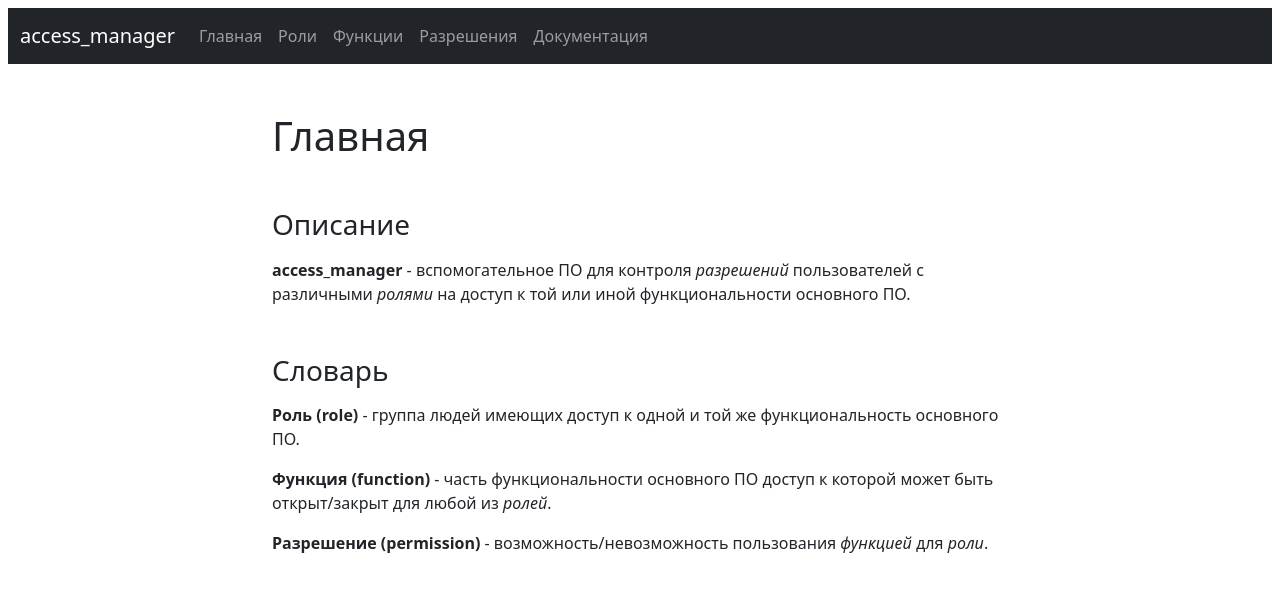
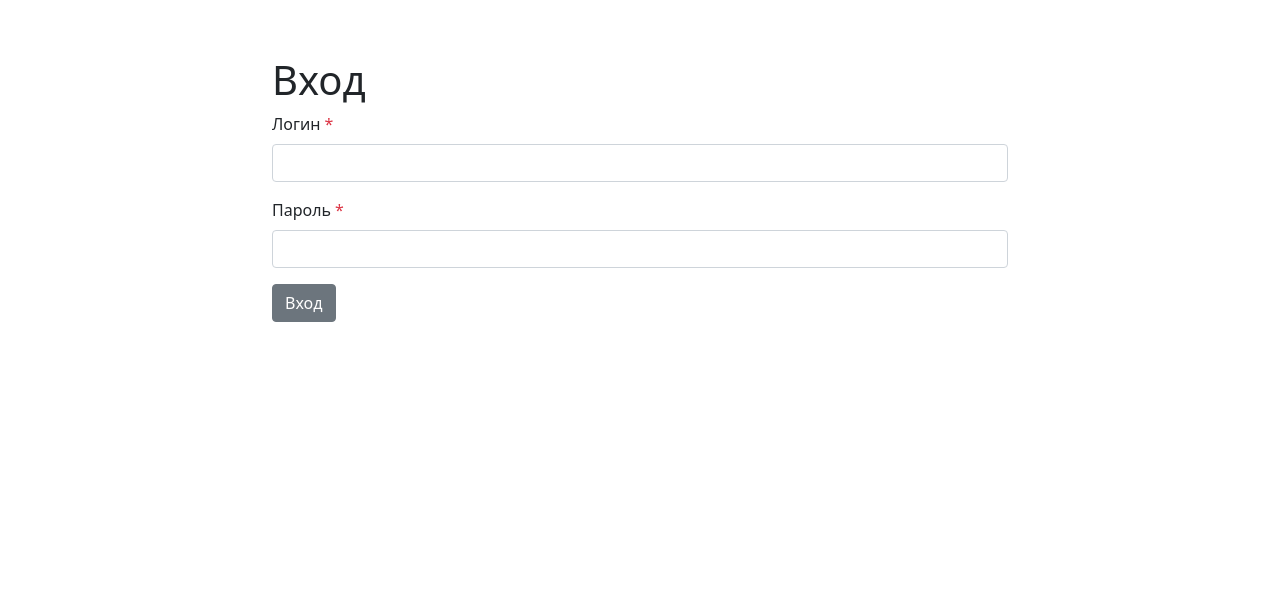
Before and after one commit to FedorovVladimir/access_manager_face, a Svelte app: page / in a window 1280 px wide. Shown: the top 592 px of the page. Built offline with nearby package versions, Linux system fonts and the light colour scheme.

Commit message:
Добивание кода

```diff
--- a/src/App.svelte
+++ b/src/App.svelte
@@ -5,14 +5,22 @@
     import Functions from "./Functions.svelte";
     import Permissions from "./Permissions.svelte";
     import Role from "./Role.svelte";
+    import Login from "./Login.svelte";
 
     let selectedPage = "home"
 
     let roleCode = ""
 
+    let loginIn = false
+
+    let login = ""
+
+    let password = ""
+
 </script>
 
 <main>
+    {#if loginIn}
         <Menu bind:selectedPage="{selectedPage}"/>
 
         {#if selectedPage === "home"}
@@ -34,4 +42,7 @@
         {#if selectedPage === "role"}
             <Role roleCode="{roleCode}"/>
         {/if}
+    {:else}
+        <Login bind:loginIn="{loginIn}" bind:login={login} bind:password={password}/>
+    {/if}
 </main>
--- /dev/null
+++ b/src/Login.svelte
@@ -0,0 +1,46 @@
+<script>
+    import {postFetch} from "./main";
+
+    export let loginIn;
+    export let login;
+    export let password;
+
+    async function serverLogin() {
+        let body = {
+            "login": login,
+            "password": password
+        }
+        let resp = postFetch("/login", body)
+        if (resp.data === "ok") {
+            loginIn = true
+        }
+    }
+</script>
+
+<main>
+    <div class="container mt-5">
+        <div class="row">
+            <div class="col-2">
+            </div>
+            <div class="col-8">
+
+                <h1>Вход</h1>
+
+                <form>
+                    <div class="mb-3">
+                        <label class="form-label" for="login">Логин <span class="text-danger">*</span></label>
+                        <input bind:value={login} class="form-control" id="login" required type="text">
+                    </div>
+                    <div class="mb-3">
+                        <label class="form-label" for="password">Пароль <span class="text-danger">*</span></label>
+                        <input bind:value={password} class="form-control" id="password" required type="password">
+                    </div>
+                </form>
+                <button class="btn btn-secondary mb-5" id="send" on:click={serverLogin}>Вход</button>
+
+            </div>
+            <div class="col-2">
+            </div>
+        </div>
+    </div>
+</main>
--- a/src/main.js
+++ b/src/main.js
@@ -6,36 +6,45 @@ const app = new App({
 
 export default app;
 
-let baseUrl = "http://localhost:8080"
+// let baseUrl = window.location.href
+let baseUrl = "http://localhost:8080/"
 
-export async function getFetch(url) {
-    let response = await fetch(baseUrl + url, {
+function trimPrefix(str, prefix) {
+    if (str.startsWith(prefix)) {
+        return str.slice(prefix.length)
+    } else {
+        return str
+    }
+}
+
+export async function getFetch(url, login, password,) {
+    let response = await fetch(baseUrl + trimPrefix(url, "/"), {
         headers: {
             "Content-Type": "application/json",
-            "Authorization": "Basic " + btoa("admin:admin")
+            "Authorization": "Basic " + btoa(login + ":" + password)
         }
     });
     return await response.json();
 }
 
-export async function postFetch(url, data) {
-    let response = await fetch(baseUrl + url, {
+export async function postFetch(url, login, password, data) {
+    let response = await fetch(baseUrl + trimPrefix(url, "/"), {
         method: 'POST',
         headers: {
             "Content-Type": "application/json",
-            "Authorization": "Basic " + btoa("admin:admin")
+            "Authorization": "Basic " + btoa(login + ":" + password)
         },
         body: JSON.stringify(data)
     });
     return response.json();
 }
 
-export async function deleteFetch(url) {
-    let response = await fetch(baseUrl + url, {
+export async function deleteFetch(url, login, password,) {
+    let response = await fetch(baseUrl + trimPrefix(url, "/"), {
         method: 'DELETE',
         headers: {
             "Content-Type": "application/json",
-            "Authorization": "Basic " + btoa("admin:admin")
+            "Authorization": "Basic " + btoa(login + ":" + password)
         },
     });
     return response.json();
```
Lines whose indentation alone changed are shown as unchanged.
